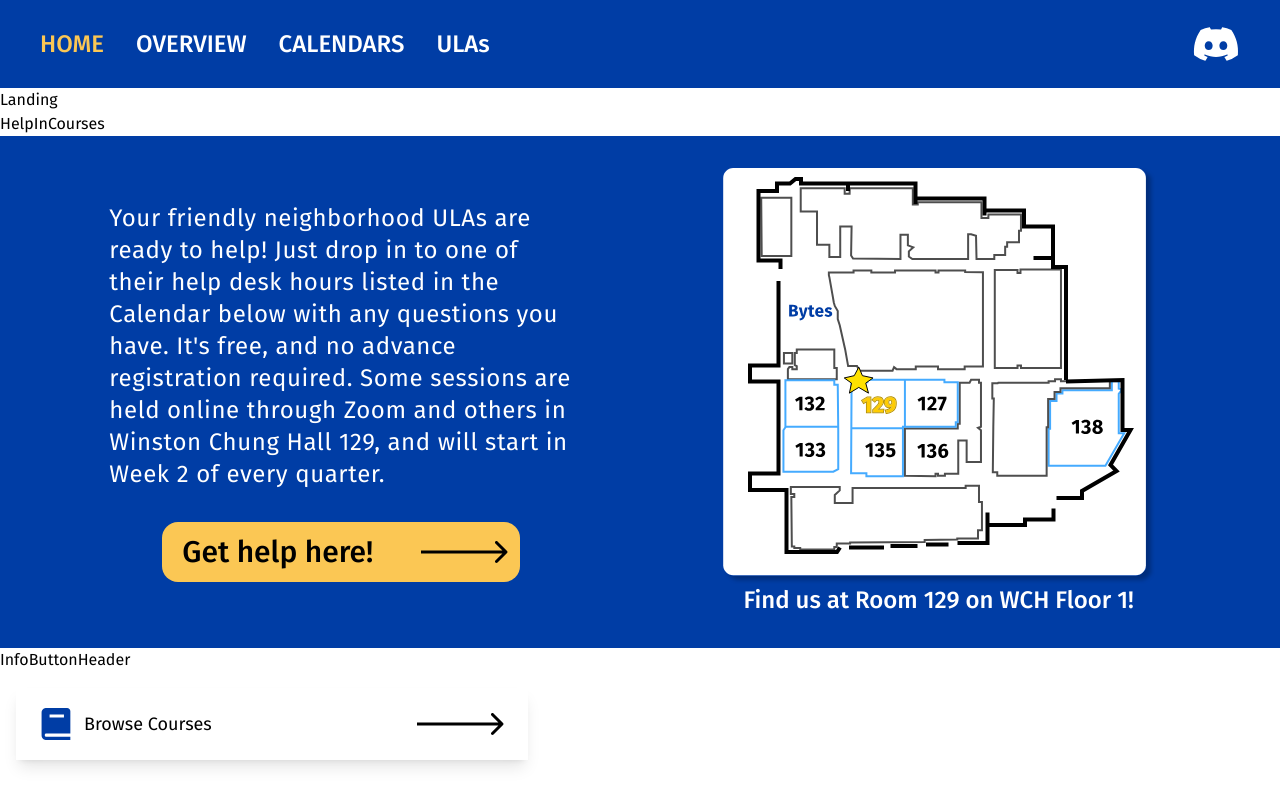
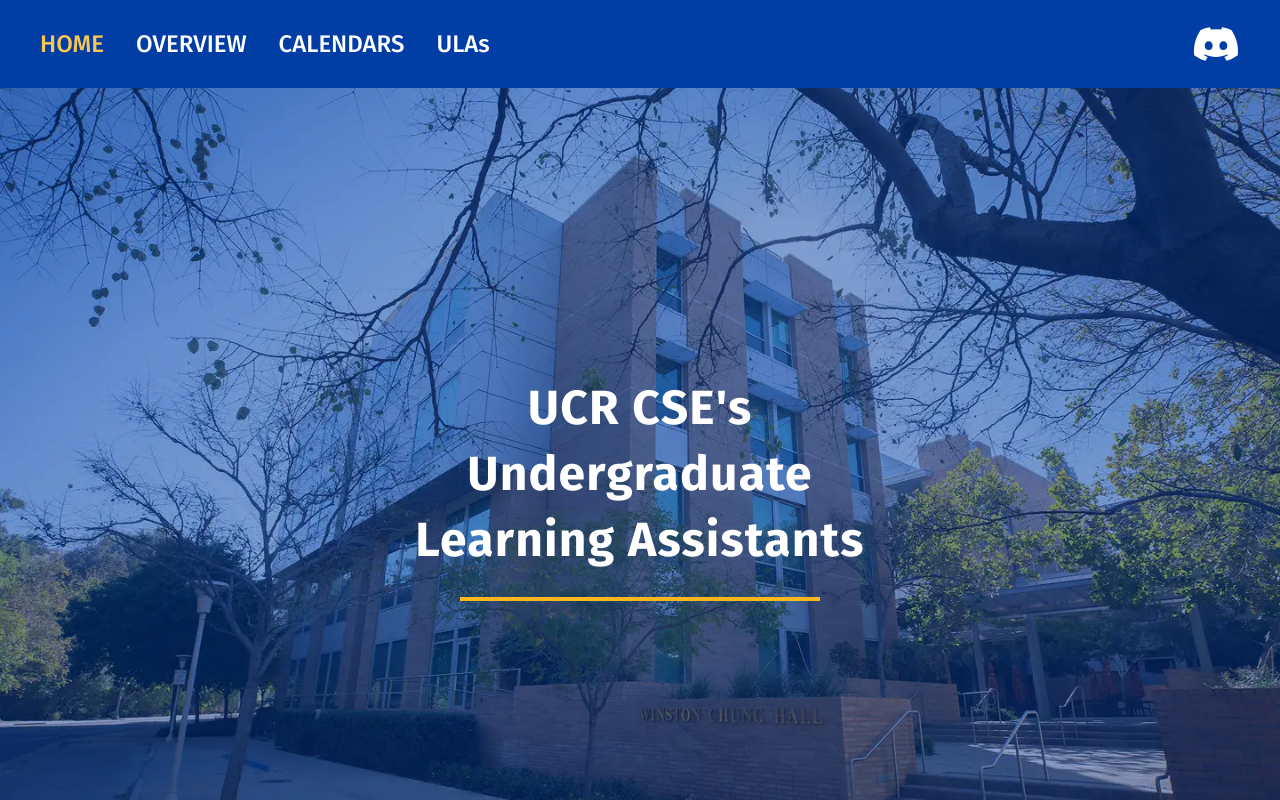
Before and after one commit to acm-ucr/cse-ula, a Next.js app: page / in a window 1280 px wide. Shown: the top 800 px of the page. Built offline with nearby package versions, Linux system fonts and the light colour scheme.

Commit message:
Landing Page Animation

```diff
--- a/package.json
+++ b/package.json
@@ -15,7 +15,7 @@
     "@tailwindcss/postcss": "^4.1.11",
     "@tanstack/react-query": "5.69.0",
     "lucide-react": "0.484.0",
-    "motion": "^12.11.3",
+    "motion": "^12.23.12",
     "next": "^13.5.11",
     "react": "18.2.0",
     "react-countup": "^6.5.3",
--- a/src/components/home/Landing.tsx
+++ b/src/components/home/Landing.tsx
@@ -1,4 +1,31 @@
+"use client";
+import { motion } from "motion/react";
+import Image from "next/image";
+
 const Landing = () => {
-  return <div className="">Landing</div>;
+  return (
+    <motion.div
+      initial={{ opacity: 0 }}
+      animate={{ opacity: 1 }}
+      exit={{ opacity: 0 }}
+      transition={{ duration: 1, ease: "easeOut", type: "tween" }}
+      className="relative h-screen w-full overflow-hidden"
+    >
+      <Image
+        src="/home/WCHLanding.webp"
+        alt="Landing Background"
+        fill
+        style={{ objectFit: "cover" }}
+        priority
+      />
+
+      <div className="relative z-10 mx-auto flex h-full max-w-lg flex-col items-center justify-center px-4 text-center">
+        <div className="text-5xl font-bold leading-snug tracking-wide text-white">
+          UCR CSE's Undergraduate Learning Assistants
+        </div>
+        <div className="mt-6 h-1 w-3/4 bg-ula-yellow-primary"></div>
+      </div>
+    </motion.div>
+  );
 };
 export default Landing;
```
Also changed, not shown: 1 other file (tests, documents, lock files or other folders).
